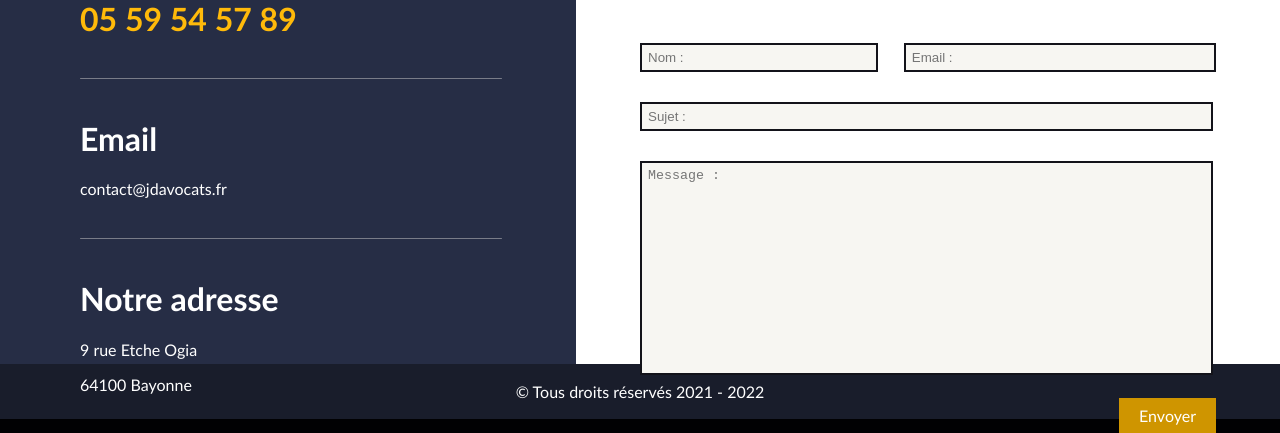
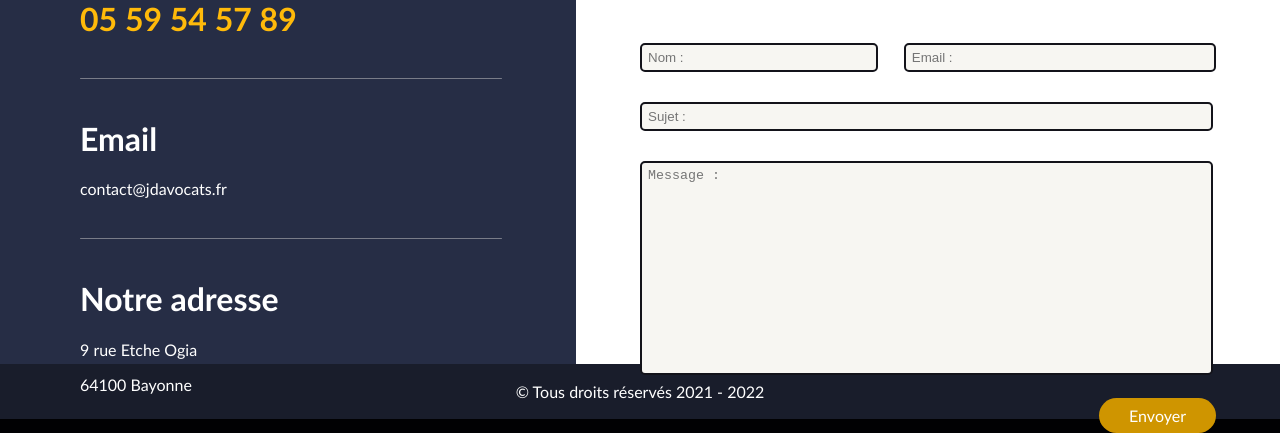
Before and after one commit to OlivierFch/Web-Design-JDAvocats, a plain HTML site: page index.html in a window 1280 px wide. Shown: the part 3733-4166 px from the top of the page. Drawn offline with nearby package versions, Linux system fonts and the light colour scheme.

Commit message:
Correction Bouton contact

```diff
--- a/styles.css
+++ b/styles.css
@@ -455,6 +455,7 @@ body {
 #message_input {
     background-color: var(--fond-input);
     border: 2px solid var(--black);
+    border-radius: 5px;
     padding: 5px 6px;
 }
 
@@ -479,10 +480,11 @@ body {
 .cinquieme_bloc a {
     height: fit-content;
     width: fit-content;
-    padding: 8px 20px;
+    padding: 8px 30px;
     text-decoration: none;
     color: var(--white);
     background-color: var(--dark_yellow);
+    border-radius: 20px;
 
     transition: all 0.5s ease;
 }
```
